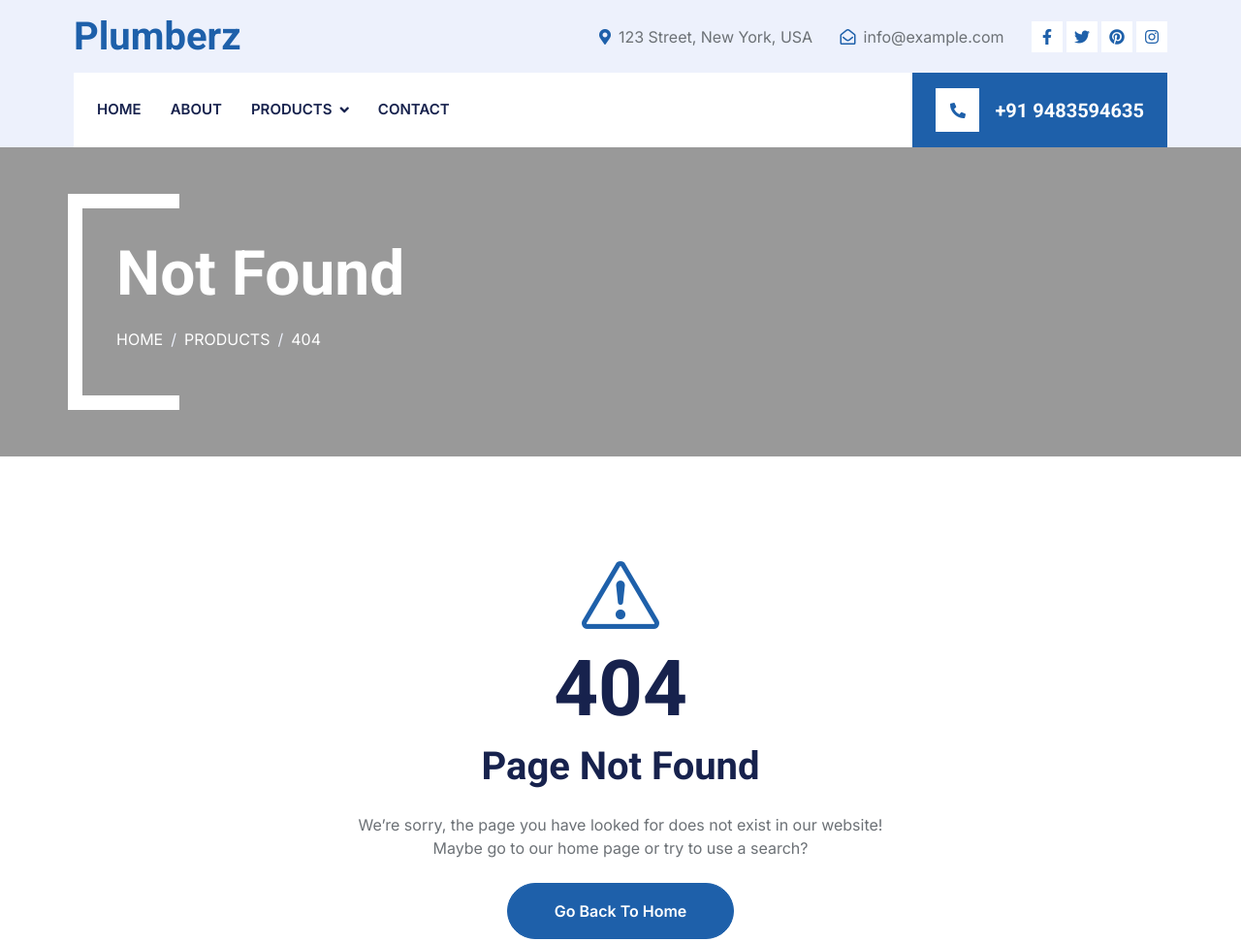
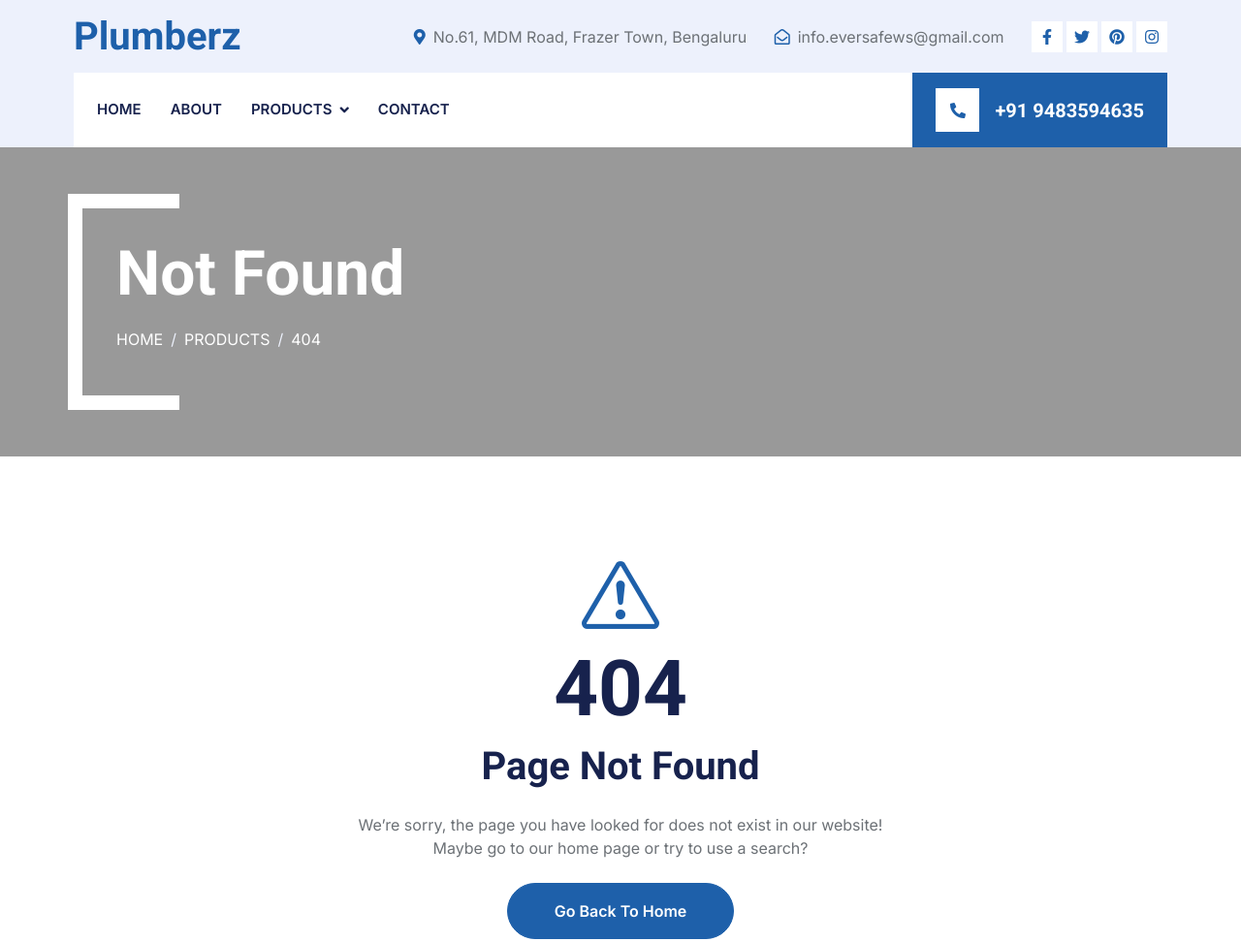
Before and after one commit to AnanyaKiran/Eversafe, a plain HTML site: page 404.html in a window 1280 px wide. Shown: the top 972 px of the page at 97% size. Drawn offline with nearby package versions, Linux system fonts and the light colour scheme.

Commit message:
eversafe

```diff
--- a/404.html
+++ b/404.html
@@ -53,11 +53,11 @@
             <div class="col-lg-9 col-md-12 text-end">
                 <div class="h-100 d-inline-flex align-items-center me-4">
                     <i class="fa fa-map-marker-alt text-primary me-2"></i>
-                    <p class="m-0">123 Street, New York, USA</p>
+                    <p class="m-0">No.61, MDM Road, Frazer Town, Bengaluru</p>
                 </div>
                 <div class="h-100 d-inline-flex align-items-center me-4">
                     <i class="far fa-envelope-open text-primary me-2"></i>
-                    <p class="m-0">info@example.com</p>
+                    <p class="m-0">info.eversafews@gmail.com</p>
                 </div>
                 <div class="h-100 d-inline-flex align-items-center">
                     <a class="btn btn-sm-square bg-white text-primary me-1" href=""><i class="fab fa-facebook-f"></i></a>
```
Also changed, not shown: products.html (+2 -2 lines).
